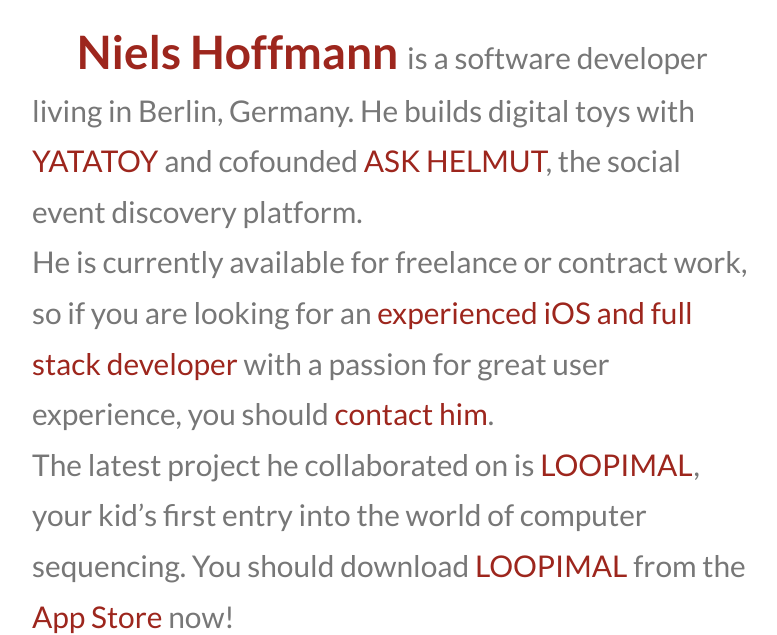
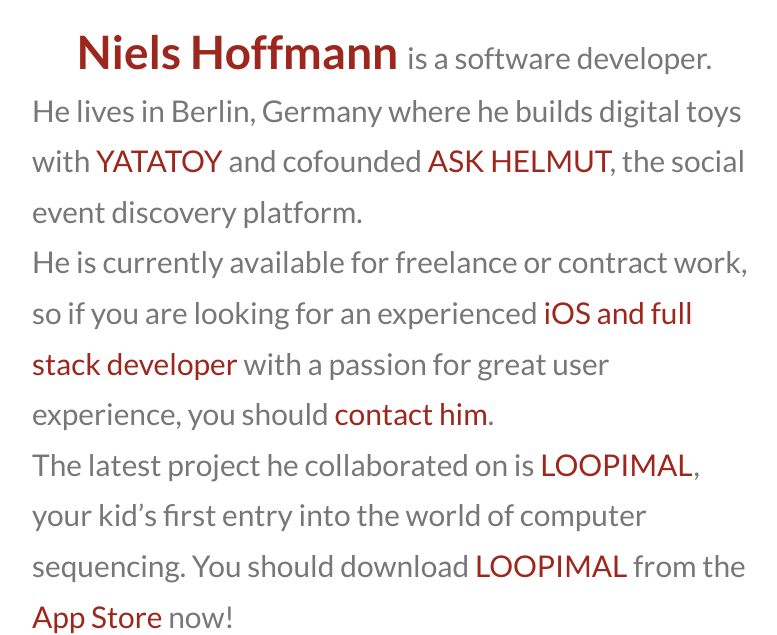
Before and after one commit to nhoffmann/nhoffmann.github.com, a Jekyll site: the page built from index.html, in a window 1280 px wide, cut to the strip 0-635 px from the top of the page. Shown: the whole strip, without its empty margins (248-1025 px from the left). Built offline with Jekyll 4.4.1, drawn with Linux system fonts in a browser that asks for light colours; some web fonts are replaced; Markdown is read by kramdown in place of the engine named in the settings; the list of posts is cut into pages by our own code.

Commit message:
Never ending copy change

```diff
--- a/index.html
+++ b/index.html
@@ -11,10 +11,9 @@
         {{page.title}}
       </a>
       <small>
-      is a software developer living in Berlin, Germany.
-      He builds digital toys with <a href="http://www.yatatoy.com">YATATOY</a> and cofounded <a href="https://askhelmut.com">ASK HELMUT</a>, the social event discovery platform.
+      is a software developer. He lives in Berlin, Germany where he builds digital toys with <a href="http://www.yatatoy.com">YATATOY</a> and cofounded <a href="https://askhelmut.com">ASK HELMUT</a>, the social event discovery platform.
       <br>
-      He is currently available for freelance or contract work, so if you are looking for an <a href="http://de.linkedin.com/in/nielsphoffmann">experienced iOS and full stack developer</a> with a passion for great user experience, you should <a href="mailto:niels@zentralmaschine.net" title="Write me an email">contact him</a>.
+      He is currently available for freelance or contract work, so if you are looking for an experienced <a href="http://de.linkedin.com/in/nielsphoffmann">iOS and full stack developer</a> with a passion for great user experience, you should <a href="mailto:niels@zentralmaschine.net" title="Write me an email">contact him</a>.
       <br>
       The latest project he collaborated on is <a href="http://www.yatatoy.com/loopimal">LOOPIMAL</a>, your kid’s first entry into the world of computer sequencing. You should download <a href="http://www.yatatoy.com/loopimal">LOOPIMAL</a> from the <a href="https://itunes.apple.com/de/app/loopimal/id964743113">App Store</a> now!
       <br>
```
